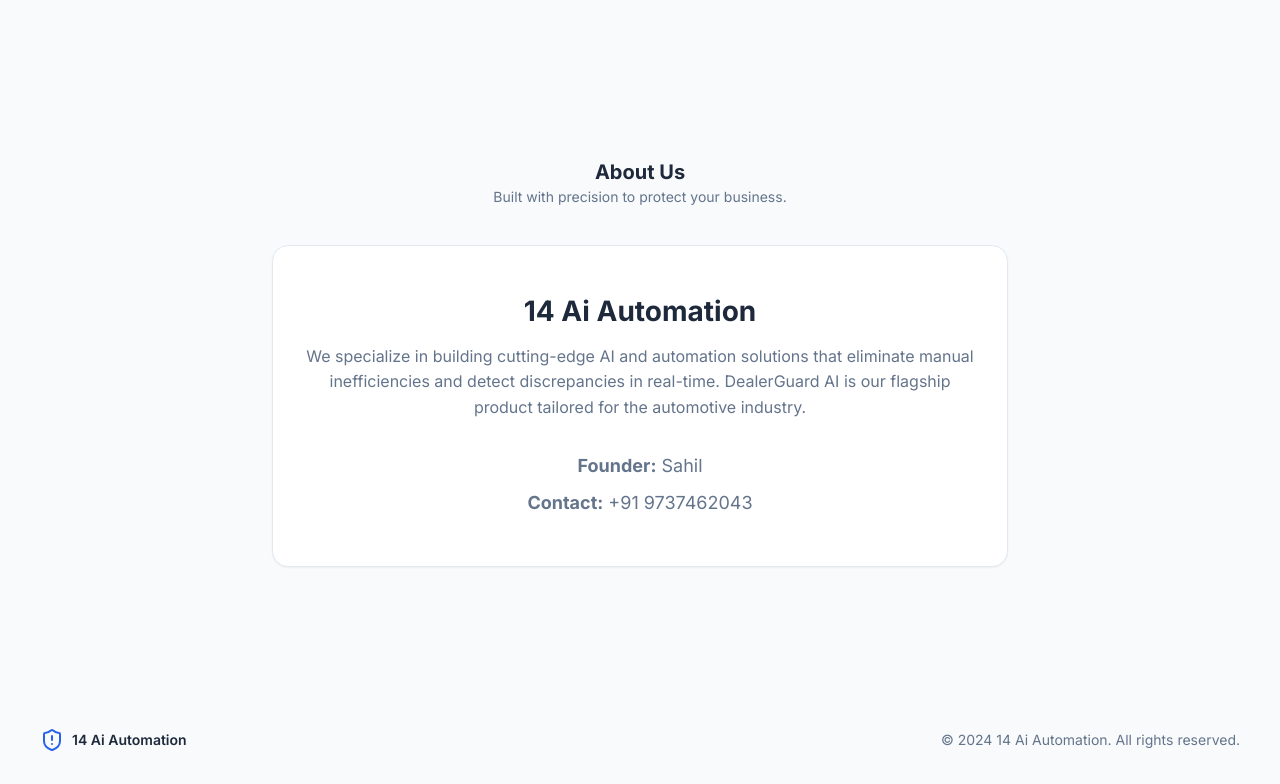
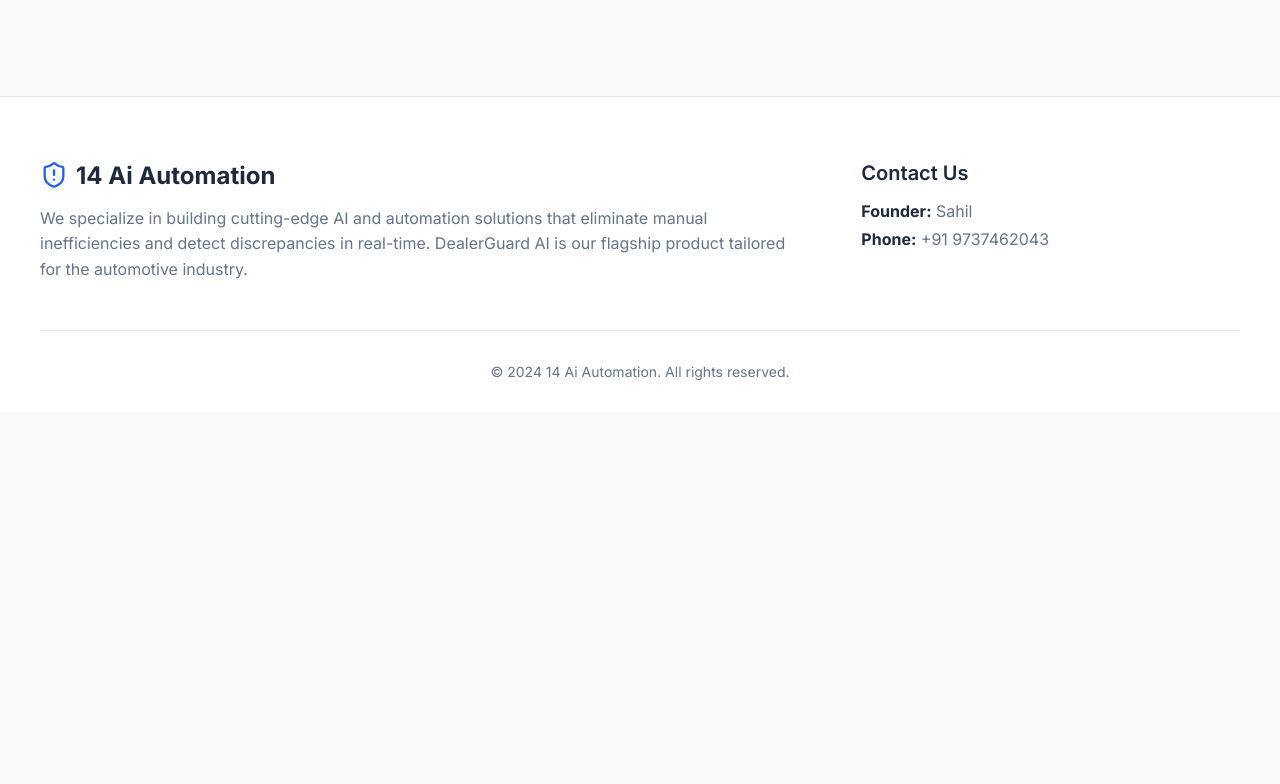
Before and after one commit to sandhsahil-cyber/frudedetection-app, a React (Vite) app: page / in a window 1280 px wide. Shown: the part 1147-1931 px from the top of the page. After the commit the page ends 1559 px from the top, so only its background shows below. Built offline with nearby package versions, Linux system fonts and the light colour scheme.

Commit message:
Convert About Us section into a rich footer layout

```diff
--- a/src/pages/Landing.css
+++ b/src/pages/Landing.css
@@ -189,31 +189,63 @@
   line-height: 1.6;
 }
 
-
-
-/* Footer */
+/* Footer Styles */
 .landing-footer {
-  border-top: 1px solid rgba(255, 255, 255, 0.1);
-  padding: 2rem;
-  margin-top: 4rem;
+  padding: 4rem 2rem 2rem;
+  background-color: var(--bg-card);
+  border-top: 1px solid var(--border-color);
 }
 
 .footer-content {
   max-width: 1200px;
-  margin: 0 auto;
+  margin: 0 auto 3rem;
+  display: grid;
+  grid-template-columns: 2fr 1fr;
+  gap: 4rem;
+}
+
+.footer-about {
   display: flex;
-  justify-content: space-between;
-  align-items: center;
-  color: var(--text-secondary);
-  font-size: 0.875rem;
+  flex-direction: column;
+  gap: 1rem;
 }
 
 .footer-brand {
   display: flex;
   align-items: center;
   gap: 0.5rem;
+  color: var(--text-primary);
+}
+
+.footer-desc {
+  color: var(--text-secondary);
+  line-height: 1.6;
+}
+
+.footer-contact h4 {
+  font-size: 1.25rem;
   font-weight: 600;
   color: var(--text-primary);
+  margin-bottom: 1rem;
+}
+
+.footer-contact p {
+  color: var(--text-secondary);
+  margin-bottom: 0.5rem;
+}
+
+.footer-contact strong {
+  color: var(--text-primary);
+}
+
+.footer-bottom {
+  max-width: 1200px;
+  margin: 0 auto;
+  padding-top: 2rem;
+  border-top: 1px solid var(--border-color);
+  text-align: center;
+  color: var(--text-secondary);
+  font-size: 0.875rem;
 }
 
 @media (max-width: 768px) {
@@ -231,8 +263,12 @@
   }
 
   .footer-content {
-    flex-direction: column;
-    gap: 1rem;
+    grid-template-columns: 1fr;
+    gap: 2rem;
     text-align: center;
   }
+
+  .footer-brand {
+    justify-content: center;
+  }
 }
--- a/src/pages/Landing.jsx
+++ b/src/pages/Landing.jsx
@@ -84,31 +84,27 @@
         </div>
       </section>
 
-      {/* About Section */}
-      <section className="about-section" style={{ padding: '4rem 2rem', maxWidth: '800px', margin: '0 auto', textAlign: 'center' }}>
-        <div className="section-header" style={{ marginBottom: '2.5rem' }}>
-          <h2>About Us</h2>
-          <p>Built with precision to protect your business.</p>
-        </div>
-        <div className="card feature-card" style={{ padding: '3rem 2rem', margin: '0 auto' }}>
-          <h3 style={{ fontSize: '1.75rem', marginBottom: '1rem', color: 'var(--text-primary)' }}>14 Ai Automation</h3>
-          <p style={{ color: 'var(--text-secondary)', marginBottom: '2rem', lineHeight: '1.6' }}>
-            We specialize in building cutting-edge AI and automation solutions that eliminate manual inefficiencies and detect discrepancies in real-time. DealerGuard AI is our flagship product tailored for the automotive industry.
-          </p>
-          <div style={{ display: 'flex', flexDirection: 'column', gap: '0.5rem', color: 'var(--text-primary)', fontSize: '1.125rem' }}>
-            <p><strong>Founder:</strong> Sahil</p>
-            <p><strong>Contact:</strong> +91 9737462043</p>
-          </div>
-        </div>
-      </section>
-
       {/* Footer */}
       <footer className="landing-footer">
         <div className="footer-content">
-          <div className="footer-brand">
-            <ShieldAlert size={24} color="var(--primary)" />
-            <span>14 Ai Automation</span>
+          <div className="footer-about">
+            <div className="footer-brand">
+              <ShieldAlert size={28} color="var(--primary)" />
+              <span style={{ fontSize: '1.5rem', fontWeight: '700' }}>14 Ai Automation</span>
+            </div>
+            <p className="footer-desc">
+              We specialize in building cutting-edge AI and automation solutions that eliminate manual inefficiencies and detect discrepancies in real-time. DealerGuard AI is our flagship product tailored for the automotive industry.
+            </p>
           </div>
+
+          <div className="footer-contact">
+            <h4>Contact Us</h4>
+            <p><strong>Founder:</strong> Sahil</p>
+            <p><strong>Phone:</strong> +91 9737462043</p>
+          </div>
+        </div>
+
+        <div className="footer-bottom">
           <p>© 2024 14 Ai Automation. All rights reserved.</p>
         </div>
       </footer>
```
